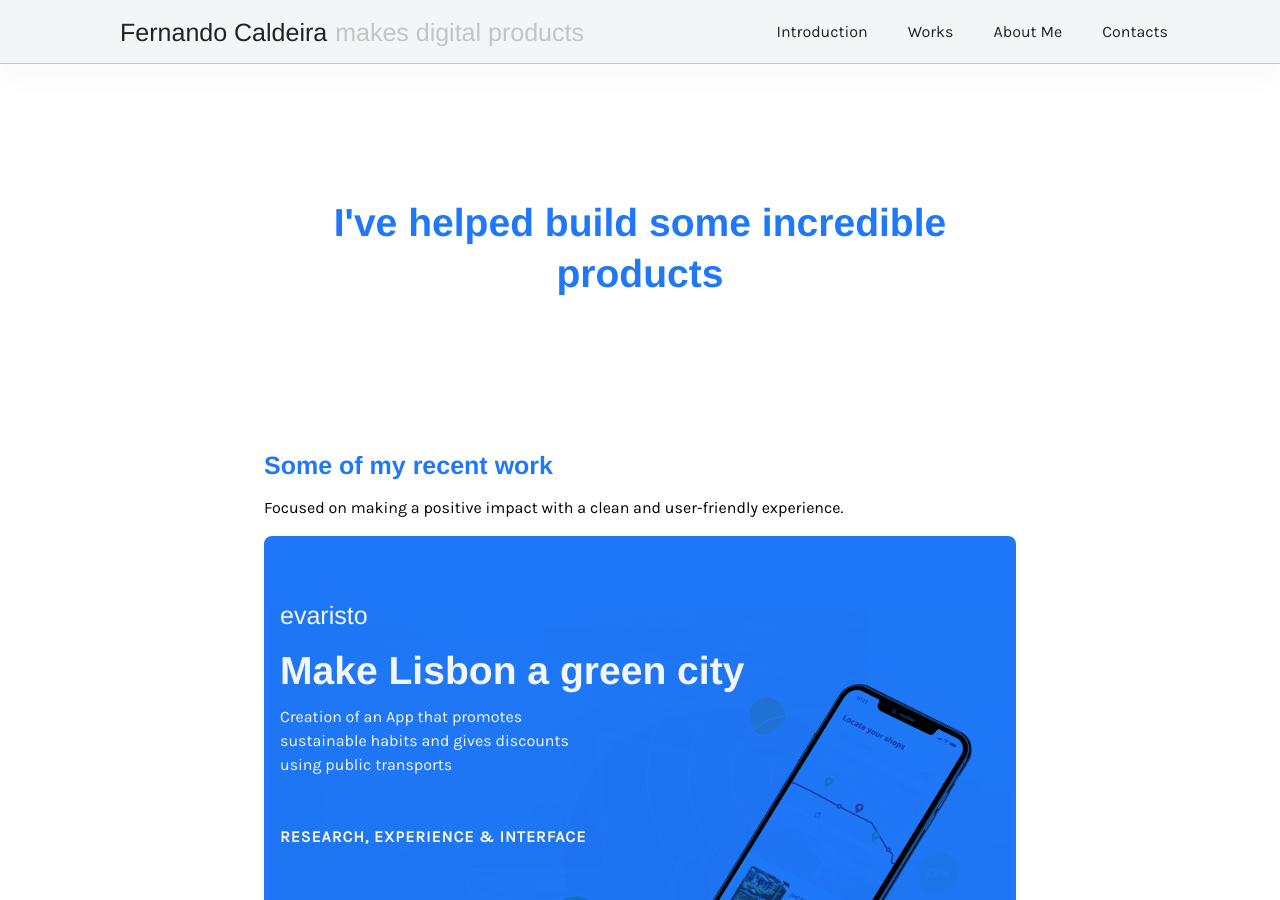
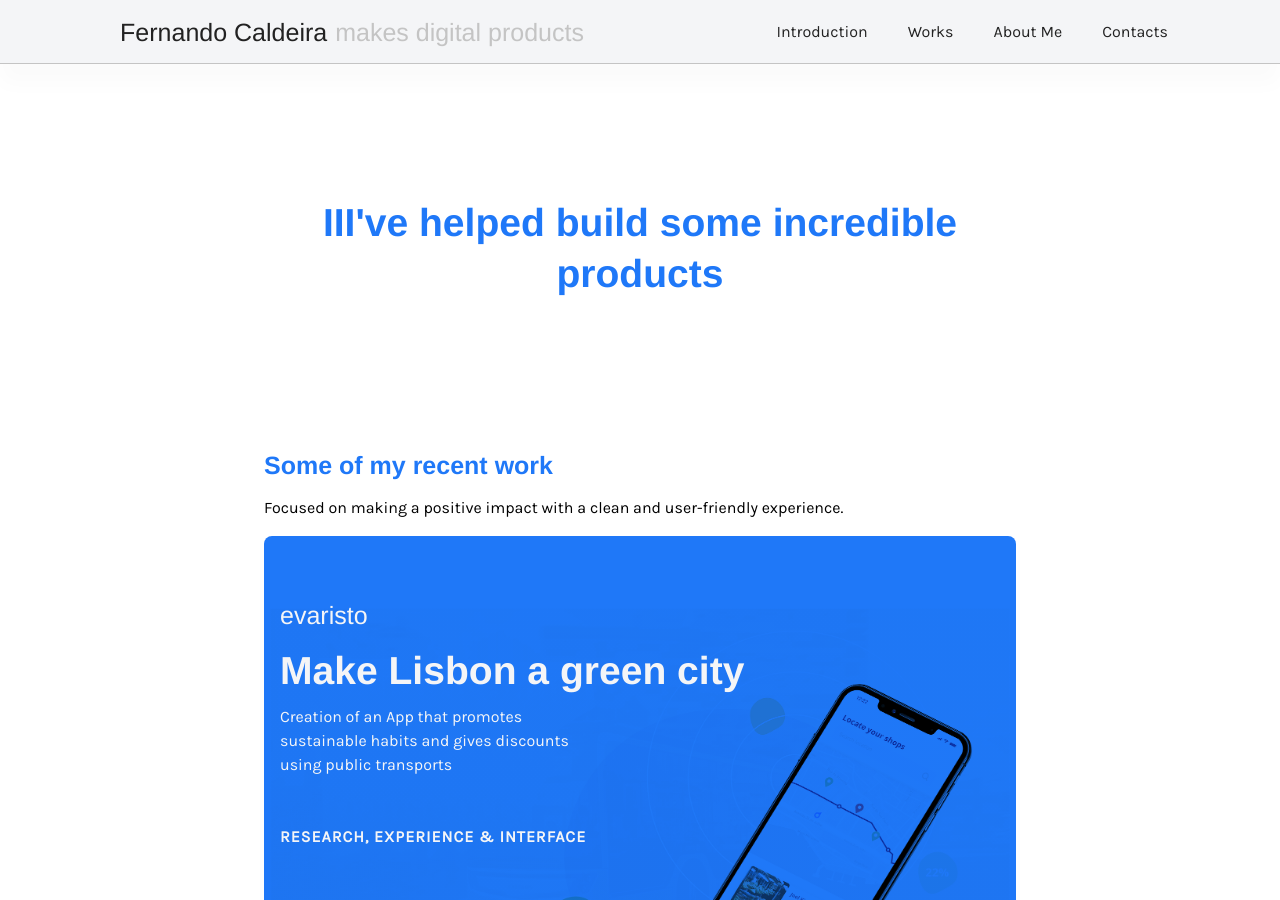
Before and after one commit to FernandoCaldeira/jekyllsite, a Jekyll site: the page built from works.markdown, in a window 1280 px wide and 900 px high. Built offline with Jekyll 4.4.1, drawn with Linux system fonts in a browser that asks for light colours; some web fonts are replaced.

Commit message:
Check Jekyll

```diff
--- a/_layouts/works.html
+++ b/_layouts/works.html
@@ -3,7 +3,7 @@ layout: default_w-nav
 ---
 
 <section class="intro-works">
-  <h1>I've helped build some incredible products</h1>
+  <h1>III've helped build some incredible products</h1>
 </section>
 
 <section class="digital-work">
```
